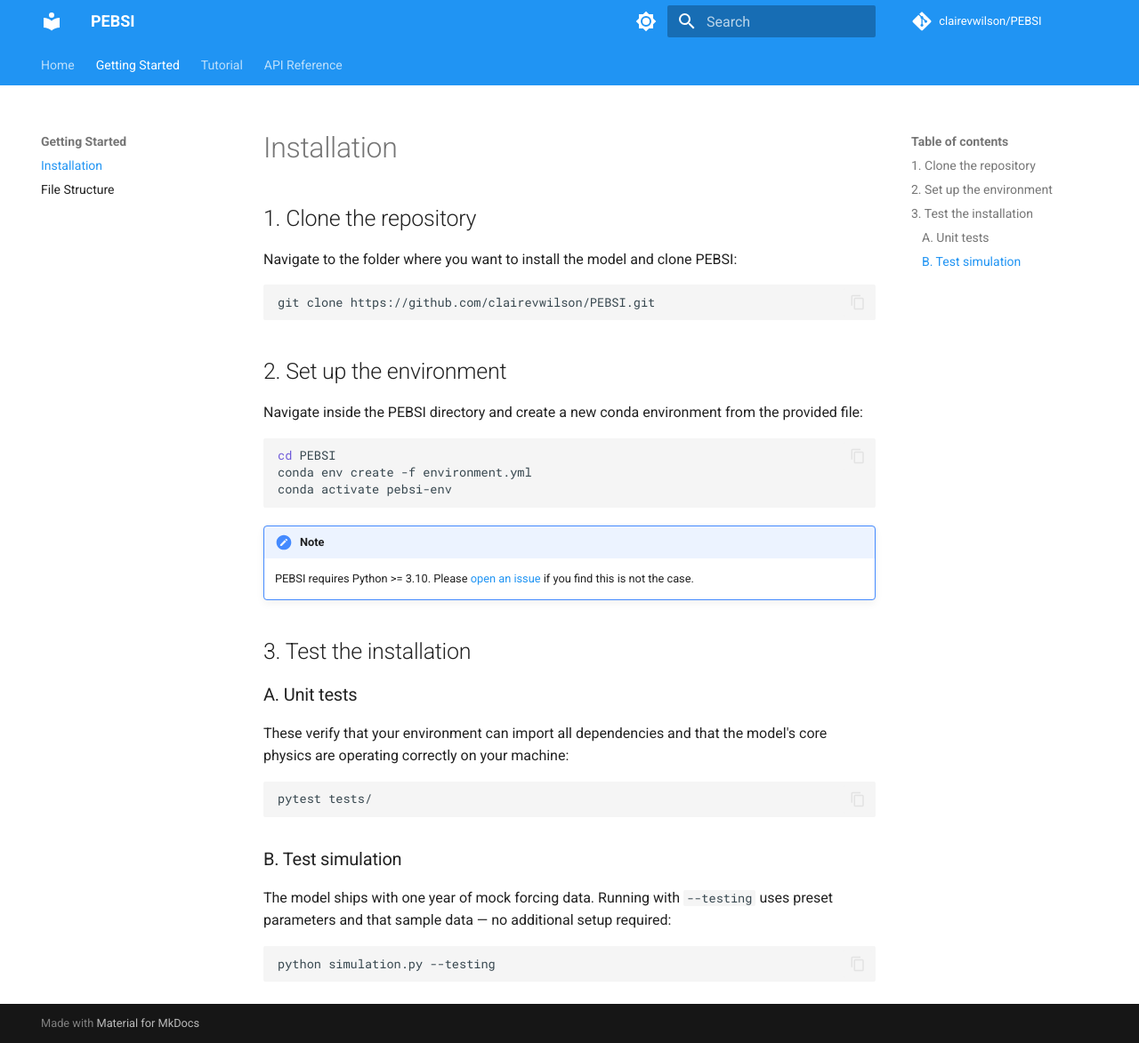
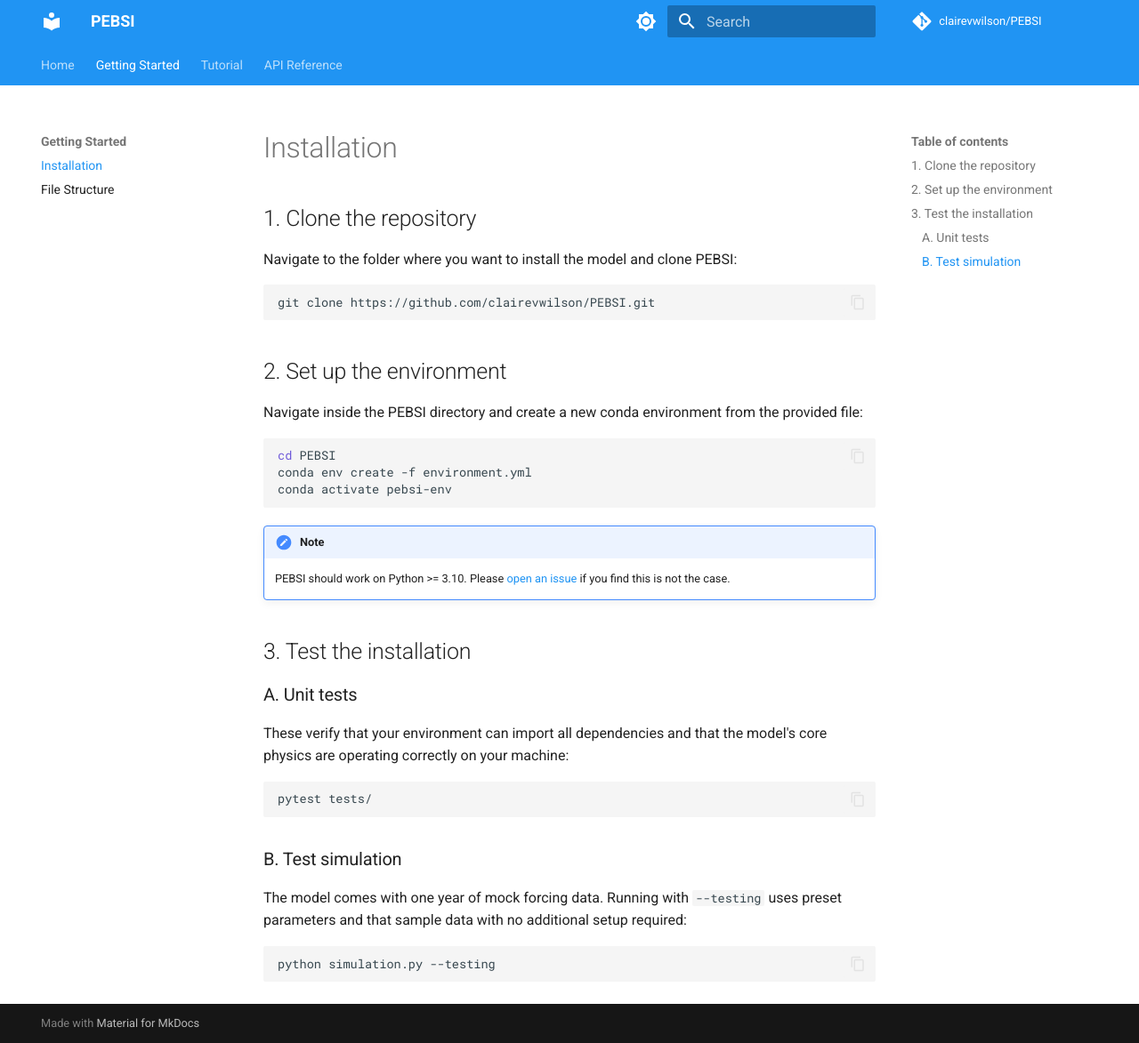
Before and after one commit to clairevwilson/PEBSI, an MkDocs documentation site: the page built from docs/installation.md, in a window 1280 px wide and 1173 px high. Shown: the whole window at 89% size. Built offline with MkDocs 1.6.1 and Material for MkDocs 9.7.7, drawn with Linux system fonts in a browser that asks for light colours; comment, search, counter and statistics services are not loaded.

Commit message:
made --testing a flag and removed rgi_ids from config.yaml default

````diff
--- a/config.yaml
+++ b/config.yaml
@@ -4,9 +4,6 @@
 # See defaults.py for variable descriptions.
 # The order of parameters does not matter.
 # ------------------------------------------------
-
-# dummy RGI ID (calls sample data)
-rgi_ids: ['00.00000']
 
 # ================================================
 #                  USER OPTIONS
--- a/docs/installation.md
+++ b/docs/installation.md
@@ -19,7 +19,7 @@
 ```
 
 !!! note
-    PEBSI requires Python >= 3.10. Please [open an issue](https://github.com/clairevwilson/PEBSI/issues) if you find this is not the case.
+    PEBSI should work on Python >= 3.10. Please [open an issue](https://github.com/clairevwilson/PEBSI/issues) if you find this is not the case.
 
 ## 3. Test the installation
 
@@ -33,7 +33,7 @@
 
 ### B. Test simulation
 
-The model ships with one year of mock forcing data. Running with `--testing` uses preset parameters and that sample data — no additional setup required:
+The model comes with one year of mock forcing data. Running with `--testing` uses preset parameters and that sample data with no additional setup required:
 
 ```bash
 python simulation.py --testing
````
Also changed, not shown: simulation.py (+7 -0 lines).
